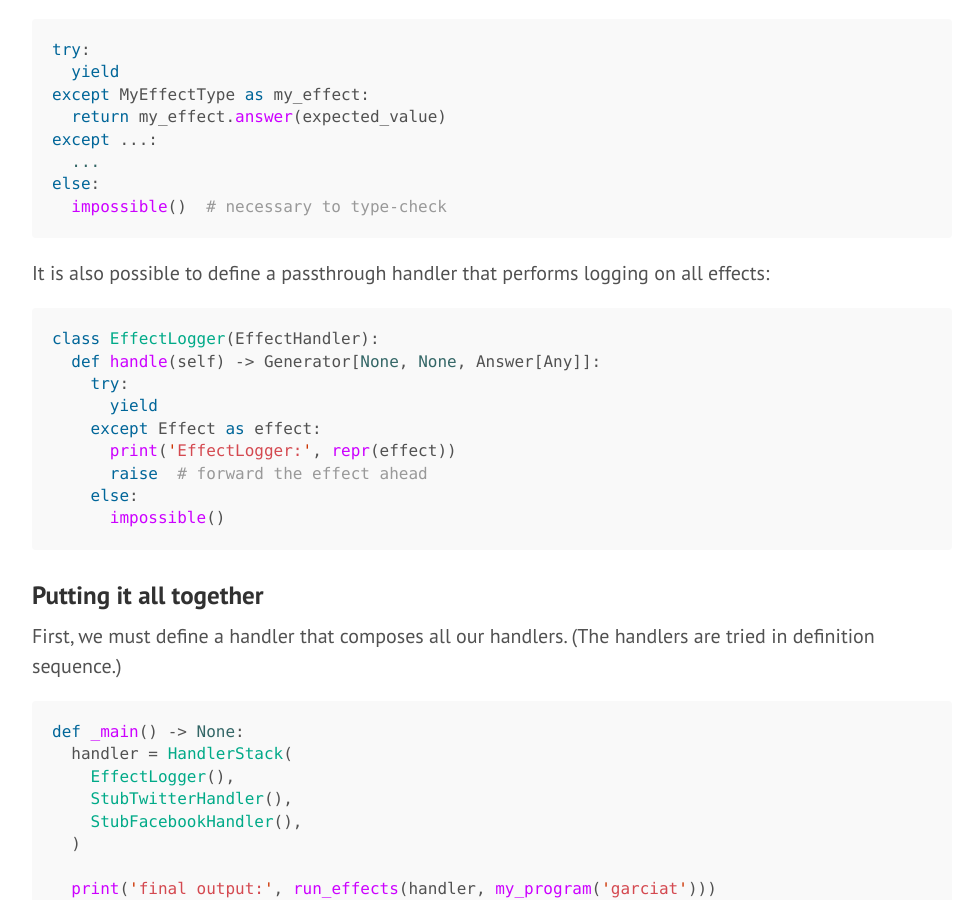
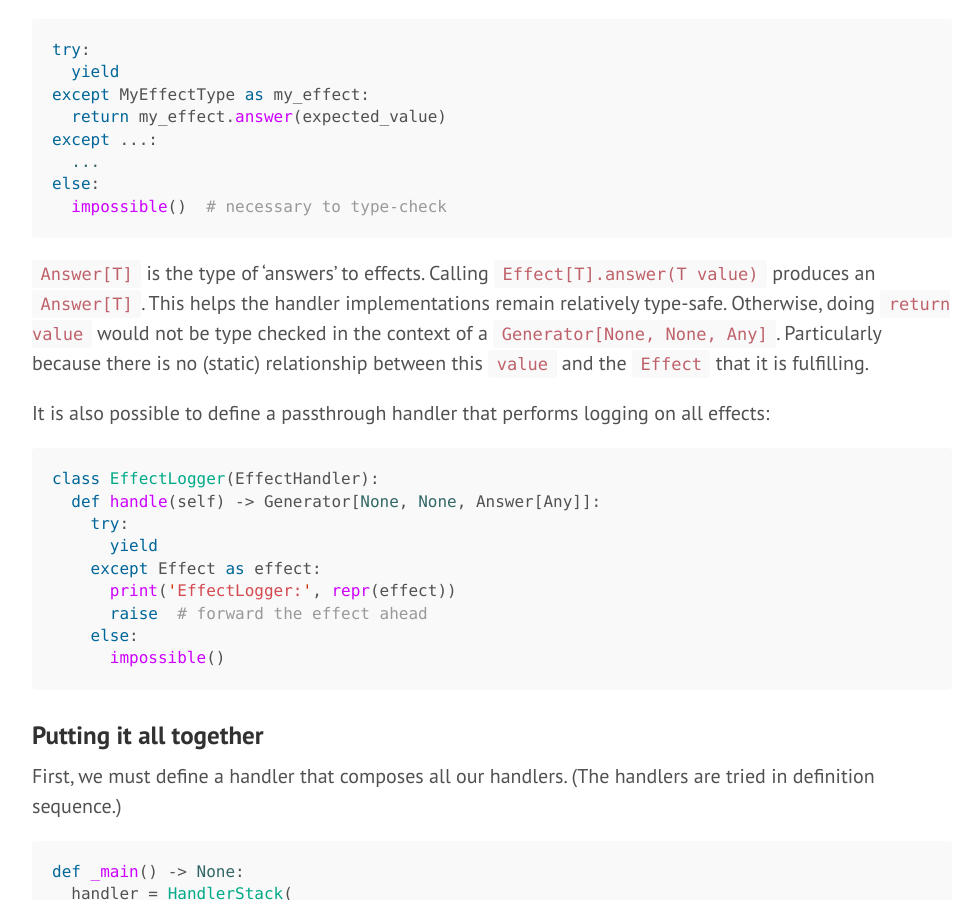
Before and after one commit to Garciat/garciat.github.io, a Jekyll site: the page built from _posts/2020-06-27-python-effects-free-monad-async-await.md, in a window 1280 px wide and 900 px high, scrolled down 2873 px. Shown: the whole window, without its empty margins (148-1128 px from the left). Built offline with Jekyll 4.4.1, drawn with Linux system fonts in a browser that asks for light colours.

Commit message:
Update 2020-06-27-python-effects-free-monad-async-await.md

````diff
--- a/_posts/2020-06-27-python-effects-free-monad-async-await.md
+++ b/_posts/2020-06-27-python-effects-free-monad-async-await.md
@@ -122,6 +122,8 @@ except ...:
 else:
   impossible()  # necessary to type-check
 ```
+
+`Answer[T]` is the type of 'answers' to effects. Calling `Effect[T].answer(T value)` produces an `Answer[T]`. This helps the handler implementations remain relatively type-safe. Otherwise, doing `return value` would not be type checked in the context of a `Generator[None, None, Any]`. Particularly because there is no (static) relationship between this `value` and the `Effect` that it is fulfilling.
 
 It is also possible to define a passthrough handler that performs logging on all effects:
 
````
